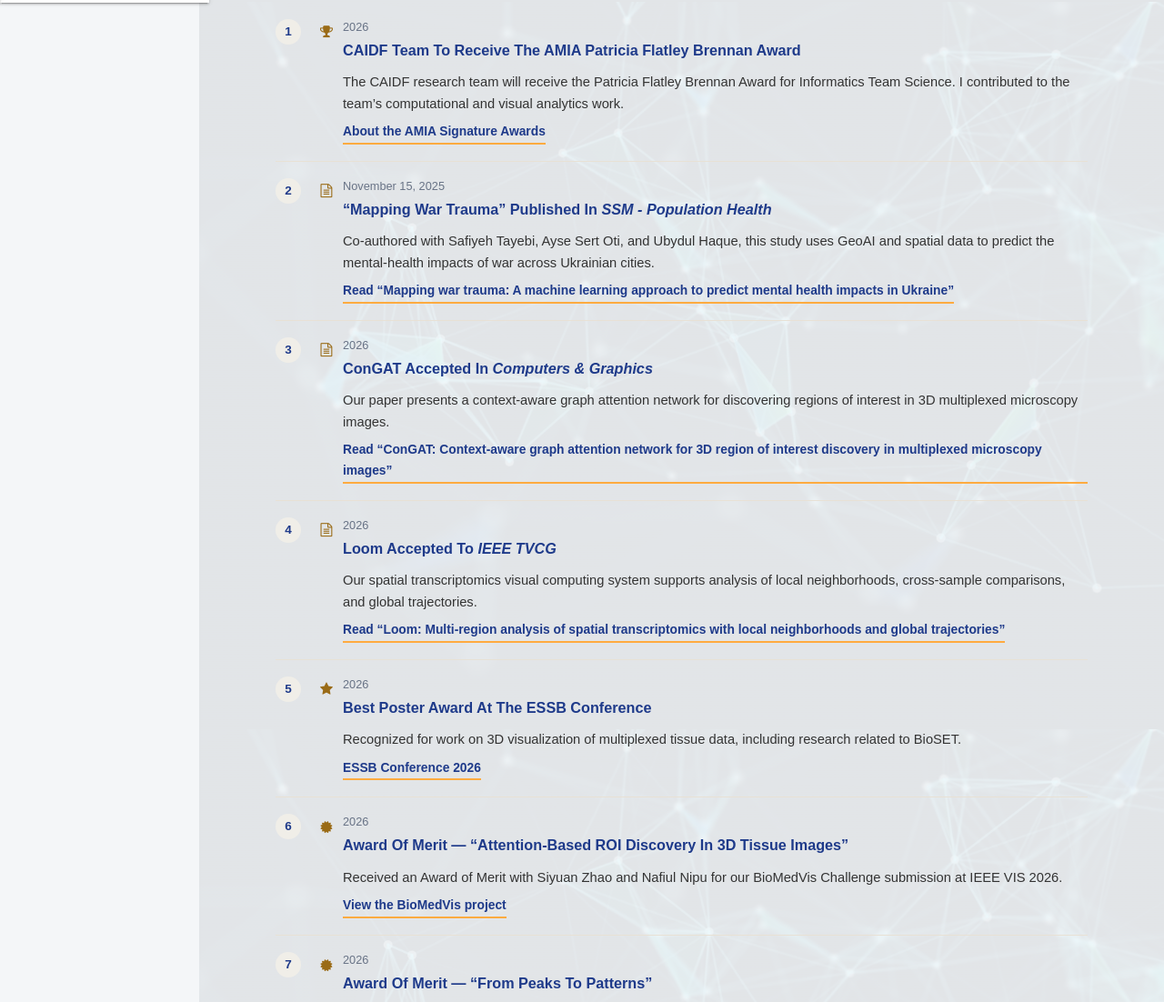
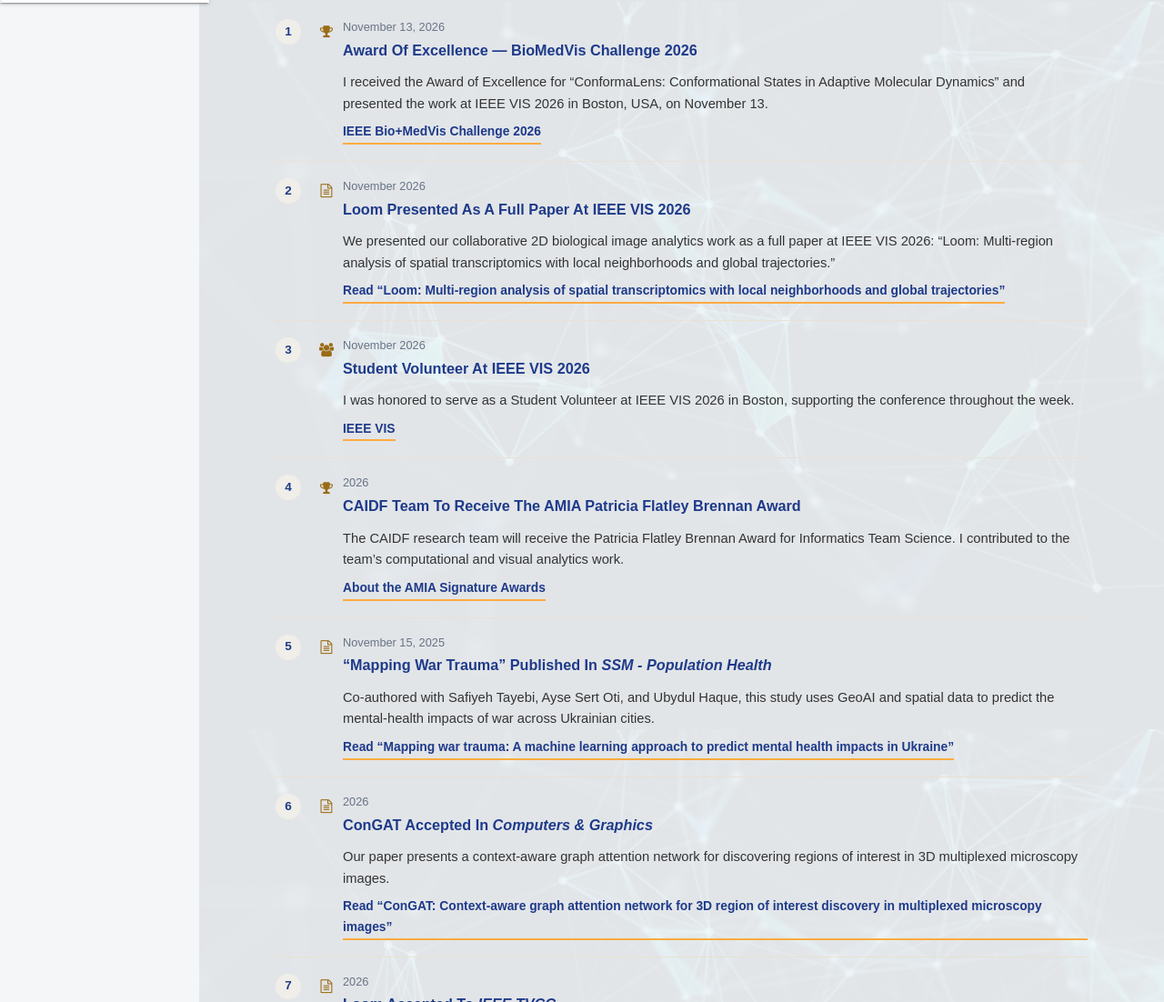
Before and after one commit to Hosseinfatho/Hosseinfatho.github.io, a plain HTML site: page index.html in a window 1280 px wide. Shown: the part 857-1959 px from the top of the page at 91% size. Drawn offline with nearby package versions, Linux system fonts and the light colour scheme.

Commit message:
update news

```diff
--- a/index.html
+++ b/index.html
@@ -1501,6 +1501,36 @@
                 <span class="news-number" aria-hidden="true">1</span>
                 <span class="news-icon" aria-hidden="true"><i class="fa fa-trophy"></i></span>
                 <div class="news-copy">
+                  <time class="news-date" datetime="2026-11-13">November 13, 2026</time>
+                  <h3 class="news-title">Award of Excellence — BioMedVis Challenge 2026</h3>
+                  <p>I received the Award of Excellence for “ConformaLens: Conformational States in Adaptive Molecular Dynamics” and presented the work at IEEE VIS 2026 in Boston, USA, on November 13.</p>
+                  <a class="news-link" href="http://biovis.net/2026/biovisChallenges_vis/" target="_blank" rel="noopener noreferrer">IEEE Bio+MedVis Challenge 2026</a>
+                </div>
+              </li>
+              <li class="news-item">
+                <span class="news-number" aria-hidden="true">2</span>
+                <span class="news-icon" aria-hidden="true"><i class="fa fa-file-text-o"></i></span>
+                <div class="news-copy">
+                  <time class="news-date" datetime="2026-11">November 2026</time>
+                  <h3 class="news-title">Loom presented as a full paper at IEEE VIS 2026</h3>
+                  <p>We presented our collaborative 2D biological image analytics work as a full paper at IEEE VIS 2026: “Loom: Multi-region analysis of spatial transcriptomics with local neighborhoods and global trajectories.”</p>
+                  <a class="news-link" href="https://arxiv.org/abs/2607.22505" target="_blank" rel="noopener noreferrer">Read “Loom: Multi-region analysis of spatial transcriptomics with local neighborhoods and global trajectories”</a>
+                </div>
+              </li>
+              <li class="news-item">
+                <span class="news-number" aria-hidden="true">3</span>
+                <span class="news-icon" aria-hidden="true"><i class="fa fa-users"></i></span>
+                <div class="news-copy">
+                  <time class="news-date" datetime="2026-11">November 2026</time>
+                  <h3 class="news-title">Student Volunteer at IEEE VIS 2026</h3>
+                  <p>I was honored to serve as a Student Volunteer at IEEE VIS 2026 in Boston, supporting the conference throughout the week.</p>
+                  <a class="news-link" href="https://ieeevis.org/" target="_blank" rel="noopener noreferrer">IEEE VIS</a>
+                </div>
+              </li>
+              <li class="news-item">
+                <span class="news-number" aria-hidden="true">4</span>
+                <span class="news-icon" aria-hidden="true"><i class="fa fa-trophy"></i></span>
+                <div class="news-copy">
                   <time class="news-date" datetime="2026">2026</time>
                   <h3 class="news-title">CAIDF team to receive the AMIA Patricia Flatley Brennan Award</h3>
                   <p>The CAIDF research team will receive the Patricia Flatley Brennan Award for Informatics Team Science. I contributed to the team’s computational and visual analytics work.</p>
@@ -1508,7 +1538,7 @@
                 </div>
               </li>
               <li class="news-item">
-                <span class="news-number" aria-hidden="true">2</span>
+                <span class="news-number" aria-hidden="true">5</span>
                 <span class="news-icon" aria-hidden="true"><i class="fa fa-file-text-o"></i></span>
                 <div class="news-copy">
                   <time class="news-date" datetime="2025-11-15">November 15, 2025</time>
@@ -1518,7 +1548,7 @@
                 </div>
               </li>
               <li class="news-item">
-                <span class="news-number" aria-hidden="true">3</span>
+                <span class="news-number" aria-hidden="true">6</span>
                 <span class="news-icon" aria-hidden="true"><i class="fa fa-file-text-o"></i></span>
                 <div class="news-copy">
                   <time class="news-date" datetime="2026">2026</time>
@@ -1528,7 +1558,7 @@
                 </div>
               </li>
               <li class="news-item">
-                <span class="news-number" aria-hidden="true">4</span>
+                <span class="news-number" aria-hidden="true">7</span>
                 <span class="news-icon" aria-hidden="true"><i class="fa fa-file-text-o"></i></span>
                 <div class="news-copy">
                   <time class="news-date" datetime="2026">2026</time>
@@ -1538,7 +1568,7 @@
                 </div>
               </li>
               <li class="news-item">
-                <span class="news-number" aria-hidden="true">5</span>
+                <span class="news-number" aria-hidden="true">8</span>
                 <span class="news-icon" aria-hidden="true"><i class="fa fa-star"></i></span>
                 <div class="news-copy">
                   <time class="news-date" datetime="2026">2026</time>
@@ -1548,7 +1578,7 @@
                 </div>
               </li>
               <li class="news-item">
-                <span class="news-number" aria-hidden="true">6</span>
+                <span class="news-number" aria-hidden="true">9</span>
                 <span class="news-icon" aria-hidden="true"><i class="fa fa-certificate"></i></span>
                 <div class="news-copy">
                   <time class="news-date" datetime="2026">2026</time>
@@ -1558,7 +1588,7 @@
                 </div>
               </li>
               <li class="news-item">
-                <span class="news-number" aria-hidden="true">7</span>
+                <span class="news-number" aria-hidden="true">10</span>
                 <span class="news-icon" aria-hidden="true"><i class="fa fa-certificate"></i></span>
                 <div class="news-copy">
                   <time class="news-date" datetime="2026">2026</time>
```
Also changed, not shown: 1 other file.
